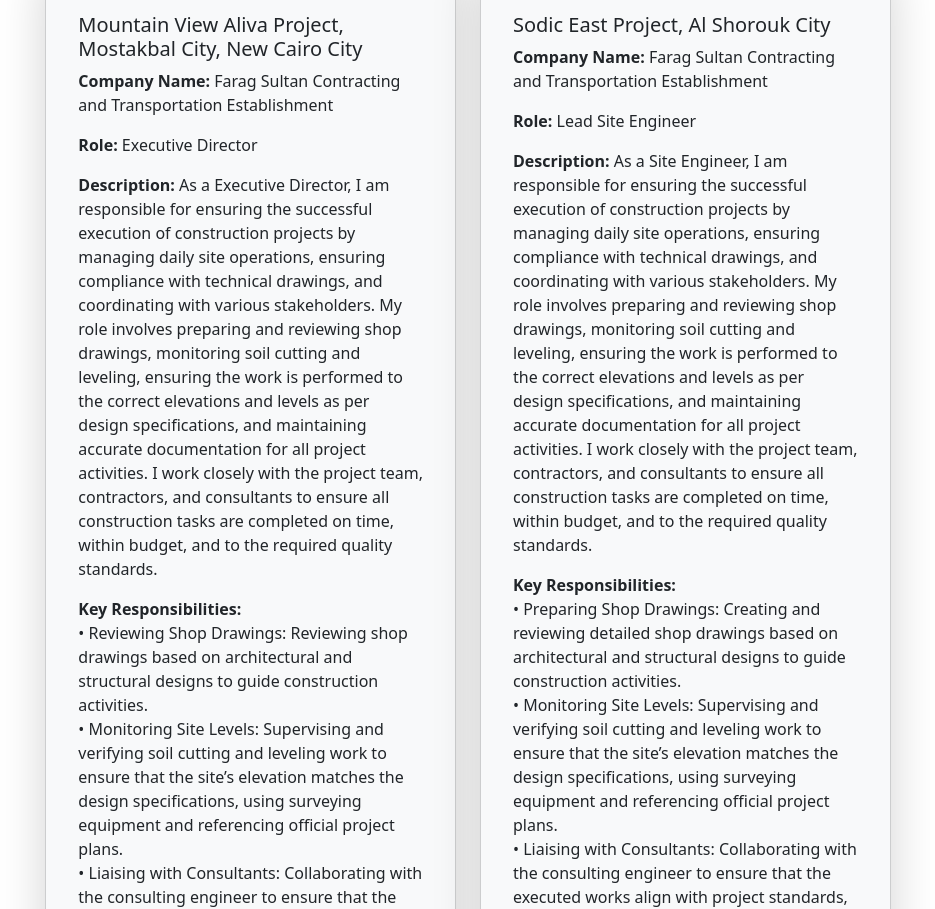
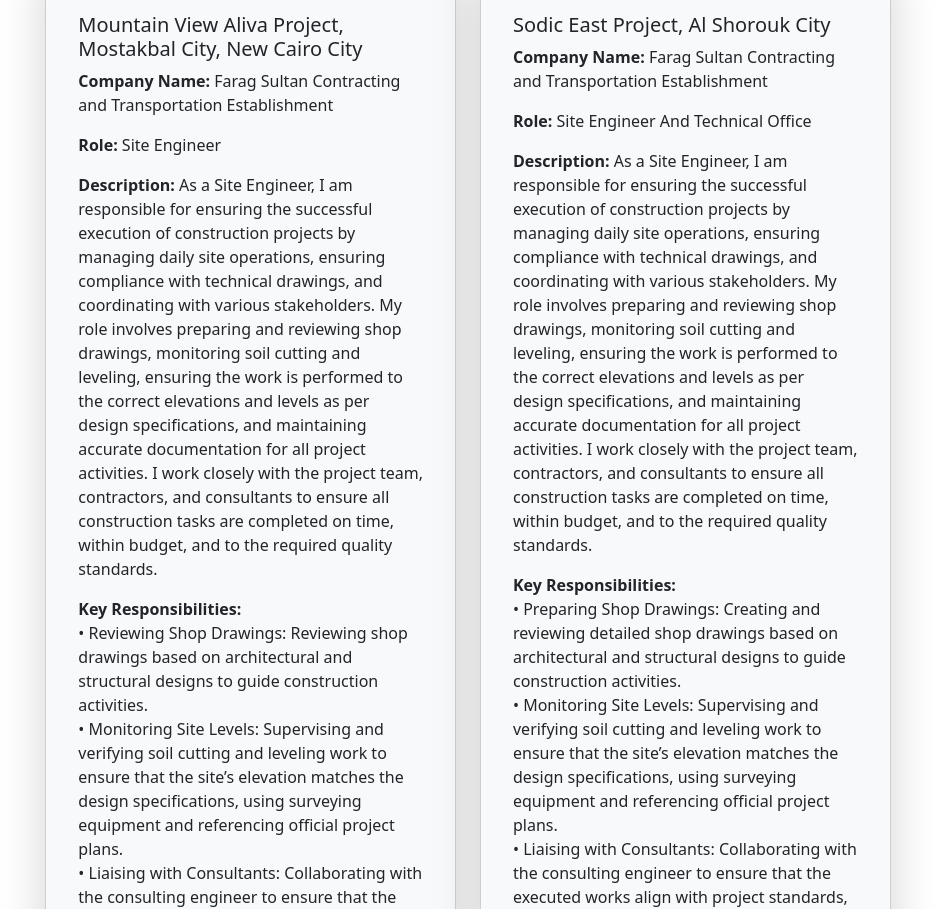
Before and after one commit to AhmedMansour024/Civil-Portfolio, a plain HTML site: page index.html in a window 1280 px wide. Shown: the part 1220-2129 px from the top of the page, without its empty margins (172-1107 px from the left). Drawn offline with nearby package versions, Linux system fonts and the light colour scheme.

Commit message:
Update index.html
changing role

```diff
--- a/index.html
+++ b/index.html
@@ -114,9 +114,9 @@
                 <h5 class="card-title">Mountain View Aliva Project, Mostakbal City, New Cairo City</h5>
                 <div class="card-text">
                   <p><strong>Company Name:</strong> Farag Sultan Contracting and Transportation Establishment</p>
-                  <p><strong>Role:</strong> Executive Director</p>
+                  <p><strong>Role:</strong> Site Engineer</p>
                   <p><strong>Description:</strong>
-                    As a Executive Director, I am responsible for ensuring the successful execution of construction projects by managing daily site operations, ensuring compliance with technical drawings, and coordinating with various stakeholders.
+                    As a Site Engineer, I am responsible for ensuring the successful execution of construction projects by managing daily site operations, ensuring compliance with technical drawings, and coordinating with various stakeholders.
                     My role involves preparing and reviewing shop drawings, monitoring soil cutting and leveling, ensuring the work is performed to the correct elevations and levels as per design specifications, and maintaining accurate documentation for all project activities.
                     I work closely with the project team, contractors, and consultants to ensure all construction tasks are completed on time, within budget, and to the required quality standards.
                   </p>
@@ -159,7 +159,7 @@
                 <h5 class="card-title">Sodic East Project, Al Shorouk City</h5>
                 <div class="card-text">
                   <p><strong>Company Name:</strong> Farag Sultan Contracting and Transportation Establishment</p>
-                  <p><strong>Role:</strong> Lead Site Engineer</p>
+                  <p><strong>Role:</strong> Site Engineer And Technical Office</p>
                   <p><strong>Description:</strong>
                     As a Site Engineer, I am responsible for ensuring the successful execution of construction projects by managing daily site operations, ensuring compliance with technical drawings, and coordinating with various stakeholders.
                     My role involves preparing and reviewing shop drawings, monitoring soil cutting and leveling, ensuring the work is performed to the correct elevations and levels as per design specifications, and maintaining accurate documentation for all project activities.
```
